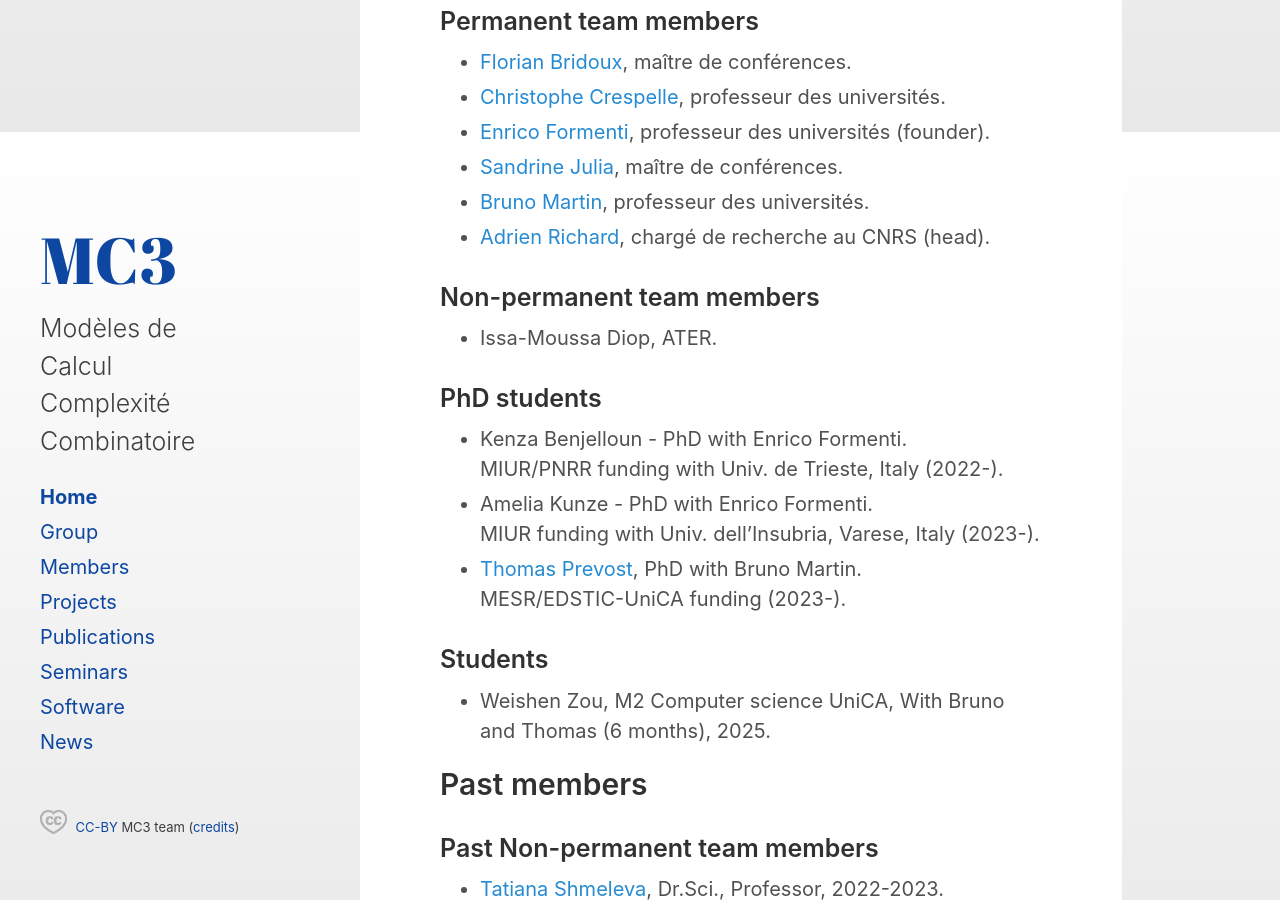
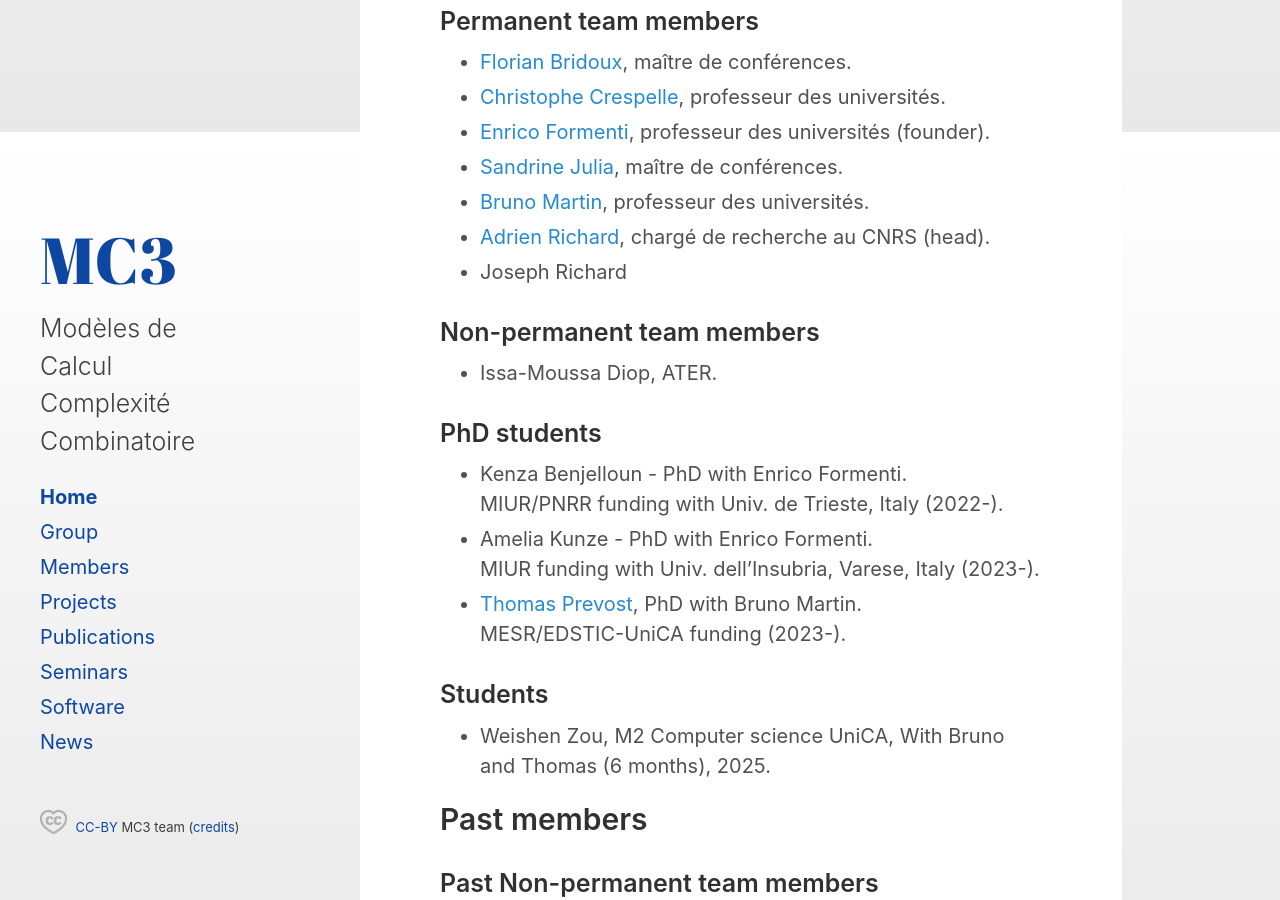
Before and after one commit to richardadrien/mc3, a Jekyll site: the page built from _posts/2023-11-01-home.md, in a window 1280 px wide and 900 px high, scrolled down 1668 px. Built offline with Jekyll 4.4.1, drawn with Linux system fonts in a browser that asks for light colours; the list of posts is cut into pages by our own code.

Commit message:
Update 2023-11-01-home.md

```diff
--- a/_posts/2023-11-01-home.md
+++ b/_posts/2023-11-01-home.md
@@ -53,6 +53,7 @@ The group was founded by [Enrico Formenti](https://webusers.i3s.unice.fr/~formen
 - [Sandrine Julia](https://webusers.i3s.unice.fr/~julia/), maître de conférences.
 - [Bruno Martin](https://webusers.i3s.unice.fr/~bmartin/), professeur des universités.
 - [Adrien Richard](https://webusers.i3s.unice.fr/~richard/), chargé de recherche au CNRS (head).
+- Joseph Richard
 
 ### Non-permanent team members
 
```
